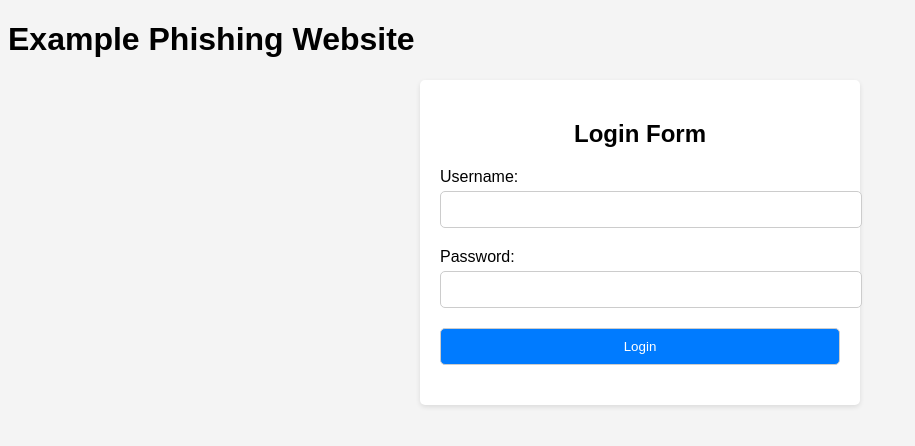
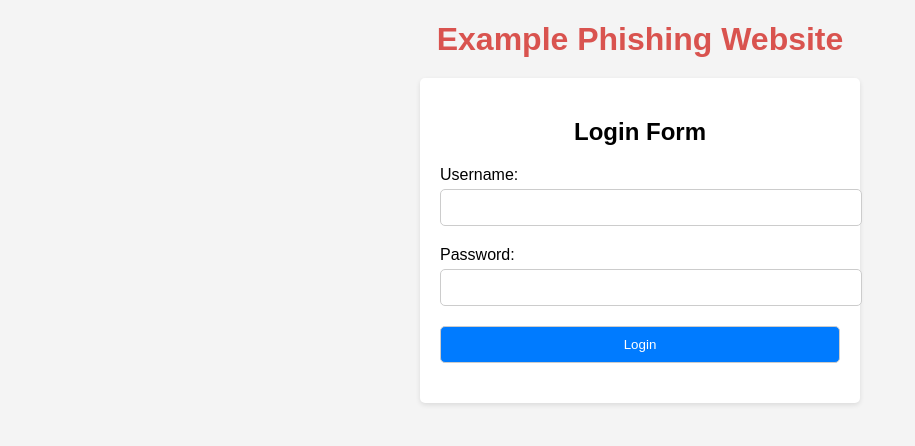
Before and after one commit to ayush1limbu/whatever, a plain HTML site: page index.html in a window 1280 px wide. Shown: the whole page, without its empty margins (0-915 px from the left). Drawn offline with Linux system fonts and the light colour scheme.

Commit message:
Update index.html

```diff
--- a/index.html
+++ b/index.html
@@ -17,7 +17,7 @@
             border-radius: 5px;
             box-shadow: 0 2px 5px rgba(0,0,0,0.1);
         }
-        .container h1 {
+         h1 {
             text-align: center;
             margin-bottom: 20px;
             color: #d9534f;
```
